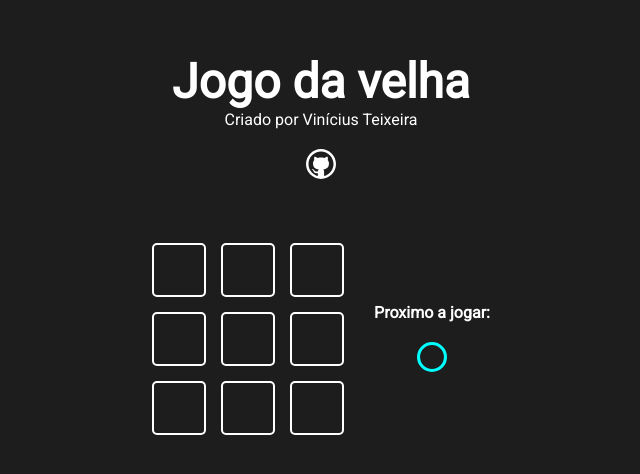
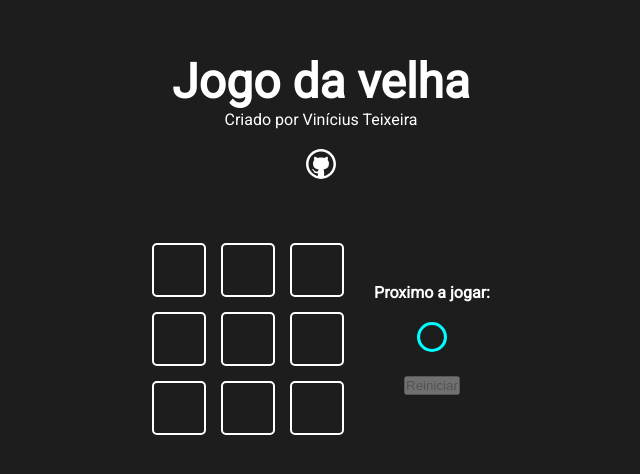
Before and after one commit to vinnyteixeira/react-jogo-da-velha, a Next.js app: page / in a window 1280 px wide. Shown: the part 176-650 px from the top of the page, without its empty margins (319-959 px from the left). Built offline with nearby package versions, Linux system fonts and the light colour scheme.

Commit message:
Criado logica para declarar o campeão e reset

```diff
--- /dev/null
+++ b/src/components/button/Button.jsx
@@ -0,0 +1,15 @@
+import styles from "./Button.module.css"
+
+function Button ({children, onClick, disabled}) {
+    return (
+        <button
+        className={styles.Button}
+        onClick={onClick}
+        disabled={disabled}
+        >
+            {children}
+        </button>
+    )
+}
+
+export default Button
--- a/src/components/game/Game.jsx
+++ b/src/components/game/Game.jsx
@@ -1,8 +1,8 @@
 import { useState, useEffect } from "react";
 import styles from "./Game.module.css";
-import Icon from "../icon/Icon";
 
 import GameOption from "../gameOption/Gameoption";
+import GameInfo from "../gameInfo/GameInfo";
 
 const winnerTable = [
   [0,1,2],
@@ -36,6 +36,11 @@
     })
   }
 
+  const handleReset = () => {
+    setGameState(Array(9).fill(0))
+    setWinner(0)
+  }
+
   useEffect(() => {
     setCurrentPlayer(currentPlayer * -1);
     verifyGame()
@@ -52,15 +57,11 @@
           />
         ))}
       </div>
-      <div className={styles.gameInfo}>
-        <h4>Proximo a jogar:</h4>
-        {
-            currentPlayer === 1 && <Icon iconName="circle"/>
-        }
-        {
-            currentPlayer === -1 && <Icon iconName="x"/>
-        }
-      </div>
+      <GameInfo
+        currentPlayer={currentPlayer}
+        winner={winner}
+        onReset={handleReset}
+      />
     </div>
   );
 }
--- a/src/components/game/Game.module.css
+++ b/src/components/game/Game.module.css
@@ -8,9 +8,3 @@
     gap: 30px;
     align-items: center;
 }
-.gameInfo {
-    display: flex;
-    flex-direction: column;
-    align-items: center;
-    gap: 20px;
-}
--- /dev/null
+++ b/src/components/gameInfo/GameInfo.jsx
@@ -0,0 +1,43 @@
+import styles from "./GameInfo.module.css";
+import Icon from "../icon/Icon";
+import Button from "../button/Button";
+
+function GameInfo({ currentPlayer, winner, onReset }) {
+
+  const shouldEnableButton = () => {
+    if (winner !== 0) return true
+  }
+
+  return (
+    <div className={styles.gameInfo}>
+      {
+      winner === 0 &&
+        <>
+          <h4>Proximo a jogar:</h4>
+          {currentPlayer === 1 && <Icon iconName="circle" />}
+          {currentPlayer === -1 && <Icon iconName="x" />}
+        </>
+      }
+      {
+        winner !== 0 &&
+        <>
+            <h4>Fim de jogo! Campeão: </h4>
+            {
+                winner === 1 && <Icon iconName="circle" />
+            }
+            {
+                winner === -1 && <Icon iconName="x" />
+            }
+        </>
+      }
+      <Button
+      onClick={onReset}
+      disabled={!shouldEnableButton()}
+      >
+        Reiniciar
+      </Button>
+    </div>
+  );
+}
+
+export default GameInfo;
--- /dev/null
+++ b/src/components/gameInfo/GameInfo.module.css
@@ -0,0 +1,6 @@
+.gameInfo {
+    display: flex;
+    flex-direction: column;
+    align-items: center;
+    gap: 20px;
+}
```
Also changed, not shown: src/components/button/Button.module.css (added).
